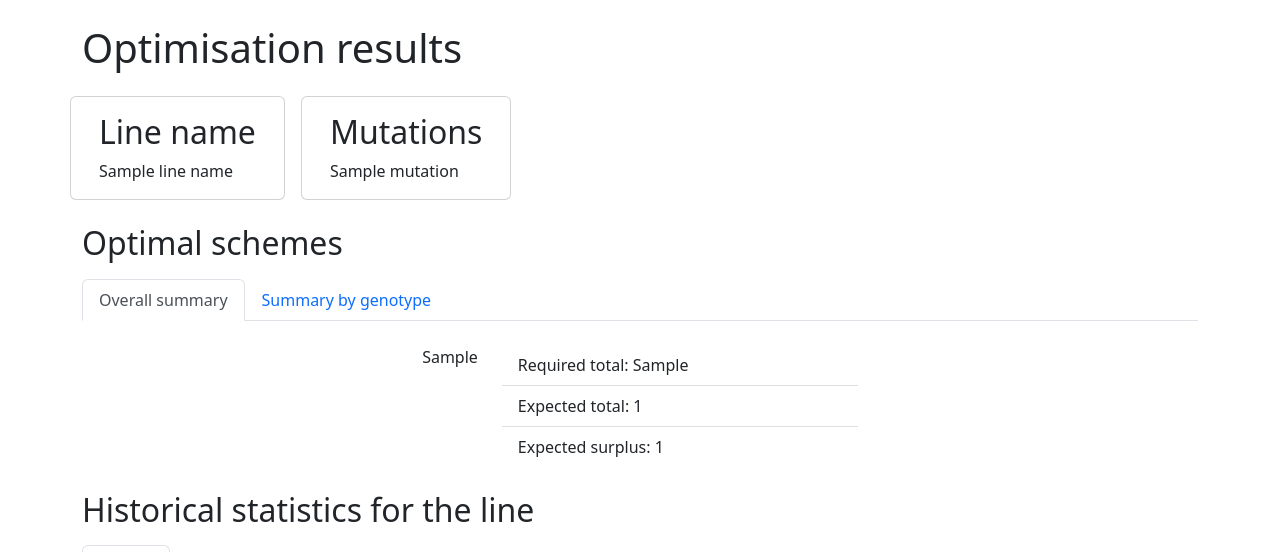
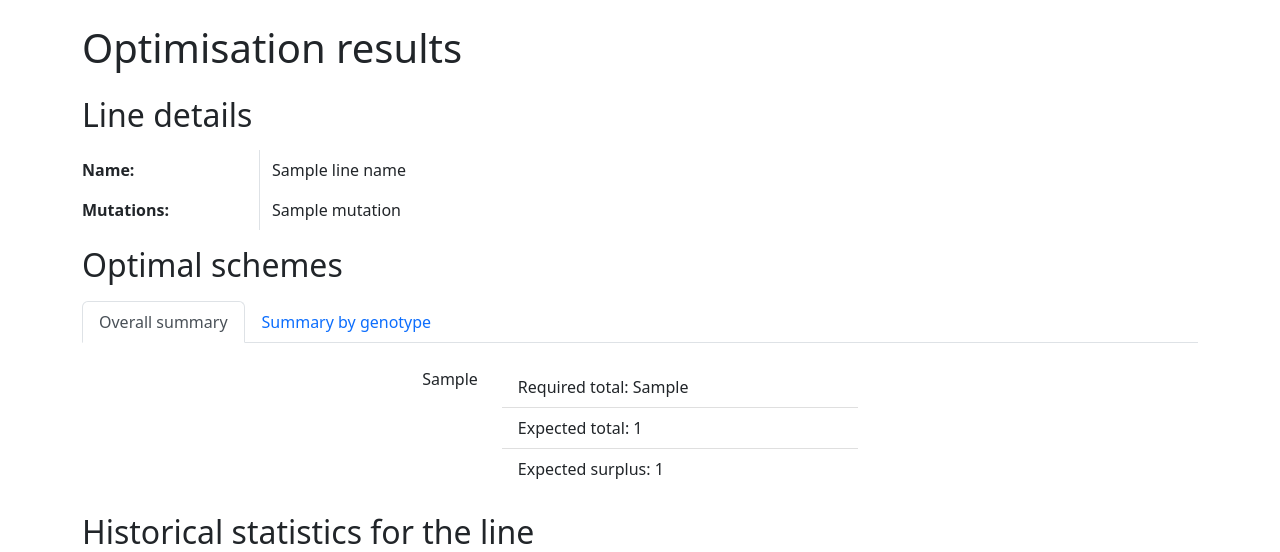
Before and after one commit to neuroinformatics-unit/OSCaR-web-app, a Django app: template oscar_web_app/templates/optimiser/result.html in a window 1280 px wide. Shown: the part 56-608 px from the top of the page. Run offline with Django 5.2, Linux system fonts and the light colour scheme; the template is opened without the code that fills it: most values are stand-ins (such as "Sample title", 1, 10 or a date in 2020); some libraries are stand-ins or nearby versions.

Commit message:
combine line details in a single panel

```diff
--- a/oscar_web_app/templates/optimiser/result.html
+++ b/oscar_web_app/templates/optimiser/result.html
@@ -3,22 +3,26 @@
 {% block title %}Calculate schemes{% endblock title %}
 {% block content %}
   <h1 class="my-4">Optimisation results</h1>
-  <div class="row justify-content-start gap-3 mb-4">
-    <div class="col-auto card">
-      <div class="card-body">
-        <h2 class="card-title">Line name</h2>
-        <p class="card-text">{{ line_name }}</p>
-      </div>
+  {% comment %} Line summary details {% endcomment %}
+  <h2 class="my-3">Line details</h2>
+  <div class="row align-items-center">
+    <div class="col-xxl-1 col-md-2 col-sm-3 border-end">
+      <p class="fw-bold my-2">Name:</p>
     </div>
-    <div class="col-auto card">
-      <div class="card-body">
-        <h2 class="card-title">Mutations</h2>
-        <p class="card-text">{{ mutations | join:", " }}</p>
-      </div>
+    <div class="col-auto">
+      <p class="my-2">{{ line_name }}</p>
+    </div>
+  </div>
+  <div class="row align-items-center">
+    <div class="col-xxl-1 col-md-2 col-sm-3 border-end">
+      <p class="fw-bold my-2">Mutations:</p>
+    </div>
+    <div class="col-auto">
+      <p class="my-2">{{ mutations | join:", " }}</p>
     </div>
   </div>
   {% comment %} Tabs for the optimal schemes information {% endcomment %}
-  <h2 class="mb-3">Optimal schemes</h2>
+  <h2 class="my-3">Optimal schemes</h2>
   <ul class="nav nav-tabs" role="tablist">
     <li class="nav-item" role="presentation">
       <button class="nav-link active"
```
